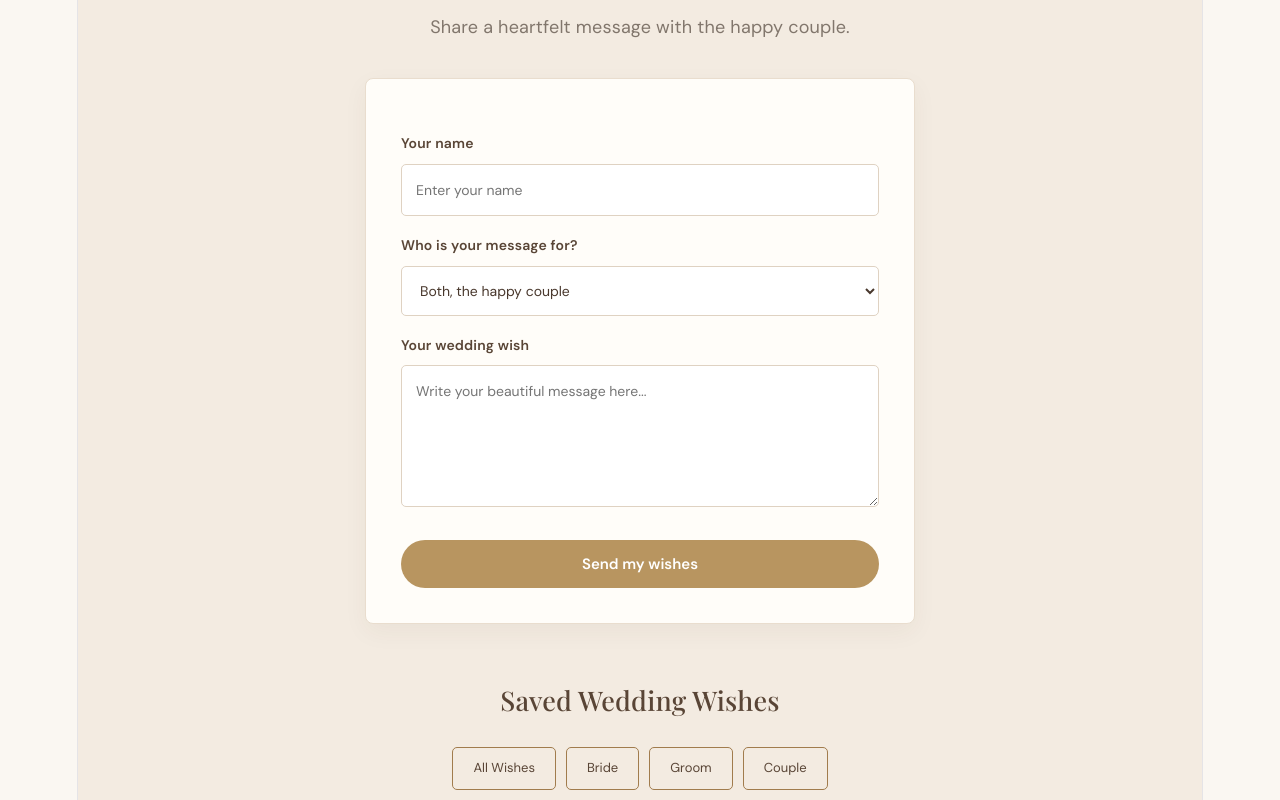
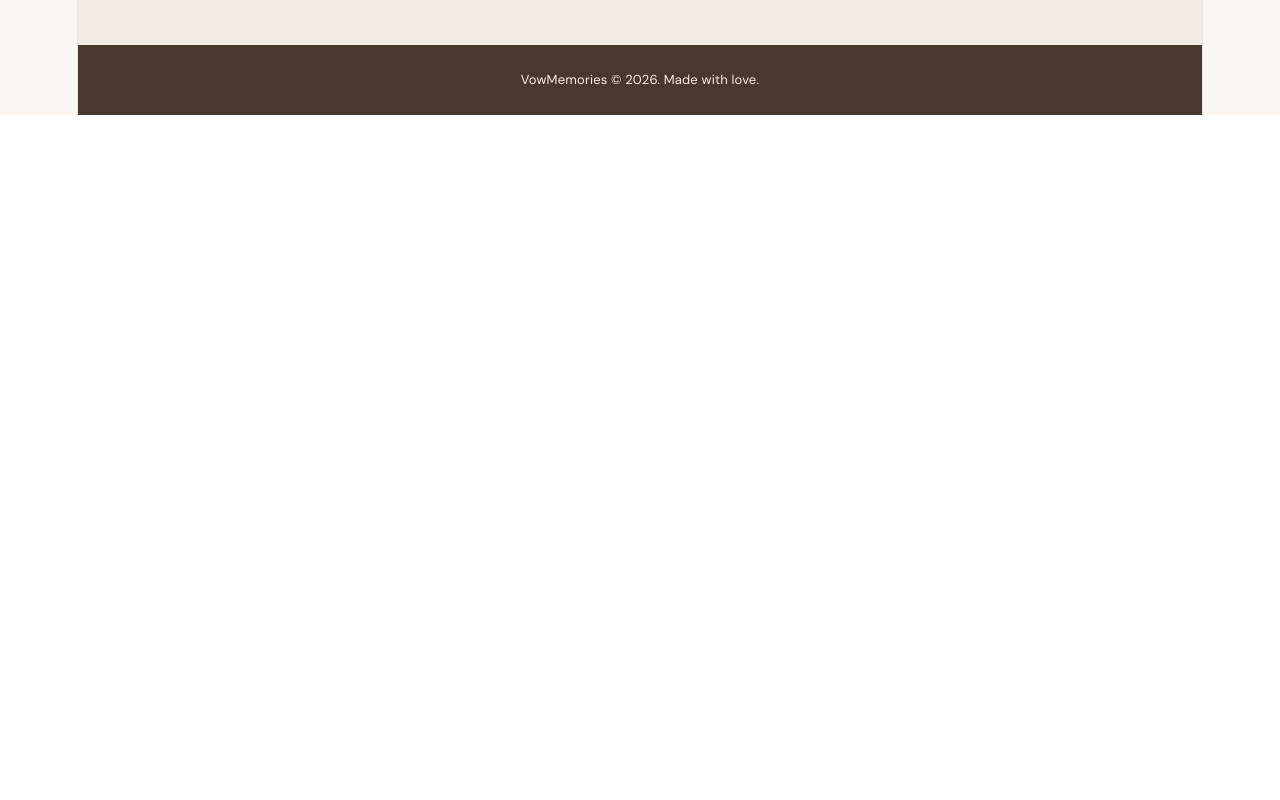
Before and after one commit to afoyorwoth/VowMemories, a React (Vite) app: page / in a window 1280 px wide. Shown: the part 2000-2800 px from the top of the page. After the commit the page ends 2115 px from the top, so only its background shows below. Built offline with nearby package versions, Linux system fonts and the light colour scheme.

Commit message:
Separate guest and Mc pages

```diff
--- a/src/App.jsx
+++ b/src/App.jsx
@@ -2,6 +2,7 @@ import { useState, useEffect } from 'react'
 import './App.css'
 
 function App() {
+  const isMC = window.location.pathname === '/mc'
   const [guestName, setGuestName] = useState('')
   const [recipient, setRecipient] = useState('Couple')
   const [message, setMessage] = useState('')
@@ -88,20 +89,25 @@ function showNextWish() {
   return () => clearInterval(timer)
 }, [isPaused, filteredWishes.length])
 
+
 return (
   <div className="app">
     <header className="navbar">
-        <a href="#home" className="logo">
+      <a href="/" className="logo">
         VowMemories<span>.</span>
       </a>
 
+      {!isMC && (
         <nav>
           <a href="#home">Home</a>
           <a href="#how-it-works">How it works</a>
           <a href="#send-wish">Share a Wish</a>
         </nav>
+      )}
     </header>
 
+    {isMC && (
+      <>
         <section className="slideshow-section" id="live-display">
           <p className="eyebrow">THE WEDDING CELEBRATION</p>
           <h2>Live Wedding Wishes</h2>
@@ -121,7 +127,6 @@ function showNextWish() {
               <p>Wedding wishes will appear here.</p>
             )}
           </div>
-
 
           <div className="slideshow-controls">
             <button
@@ -151,9 +156,57 @@ function showNextWish() {
               Full Screen
             </button>
           </div>
-
         </section>
 
+        <section className="saved-wishes">
+          <h3>Saved Wedding Wishes</h3>
+
+          <div className="collection-buttons">
+            <button onClick={() => {
+              setSelectedRecipient('All')
+              setCurrentWishIndex(0)
+            }}>
+              All Wishes
+            </button>
+
+            <button onClick={() => {
+              setSelectedRecipient('Bride')
+              setCurrentWishIndex(0)
+            }}>
+              Bride
+            </button>
+
+            <button onClick={() => {
+              setSelectedRecipient('Groom')
+              setCurrentWishIndex(0)
+            }}>
+              Groom
+            </button>
+
+            <button onClick={() => {
+              setSelectedRecipient('Couple')
+              setCurrentWishIndex(0)
+            }}>
+              Couple
+            </button>
+          </div>
+
+          {filteredWishes.length === 0 ? (
+            <p>No wishes have been shared yet.</p>
+          ) : (
+            filteredWishes.map((wish) => (
+              <div className="wish-card" key={wish.id}>
+                <h4>{wish.guestName}</h4>
+                <p>{wish.message}</p>
+                <small>{wish.recipient}</small>
+              </div>
+            ))
+          )}
+        </section>
+      </>
+    )}
+
+    {!isMC && (
       <main>
         <section className="hero" id="home">
           <p className="eyebrow">A DAY WORTH REMEMBERING</p>
@@ -194,10 +247,8 @@ function showNextWish() {
 
         <section className="wish-section" id="send-wish">
           <p className="eyebrow">LEAVE A LOVING MESSAGE</p>
-          <h2>Send your wedding wishes </h2>
-          <p>
-            Share a heartfelt message with the happy couple.
-          </p>
+          <h2>Send your wedding wishes</h2>
+          <p>Share a heartfelt message with the happy couple.</p>
 
           <form className="wish-form" onSubmit={handleSubmit}>
             <label htmlFor="guestName">Your name</label>
@@ -237,49 +288,16 @@ function showNextWish() {
 
             {success && (
               <p className="success-message" role="status">
-                Thank you, Your beautiful wish has been Recieved.
+                Thank you, Your beautiful wish has been received.
               </p>
             )}
           </form>
-
-          <div className="saved-wishes">
-  <h3>Saved Wedding Wishes</h3>
-
-  <div className="collection-buttons">
-  <button onClick={() => setSelectedRecipient('All')}>
-    All Wishes
-  </button>
-
-  <button onClick={() => setSelectedRecipient('Bride')}>
-    Bride
-  </button>
-
-  <button onClick={() => setSelectedRecipient('Groom')}>
-    Groom
-  </button>
-
-  <button onClick={() => setSelectedRecipient('Couple')}>
-    Couple
-  </button>
-</div>
-
-  {filteredWishes.length === 0 ? (
-    <p>No wishes have been shared yet.</p>
-  ) : (
-    filteredWishes.map((wish) => (
-      <div className="wish-card" key={wish.id}>
-        <h4>{wish.guestName}</h4>
-        <p>{wish.message}</p>
-        <small> {wish.recipient}</small>
-      </div>
-    ))
-  )}
-</div>
         </section>
       </main>
+    )}
 
     <footer>
-        <p>VowMemories © 2026. Made with love </p>
+      <p>VowMemories © 2026. Made with love.</p>
     </footer>
   </div>
 )
```
Lines whose indentation alone changed are shown as unchanged.
